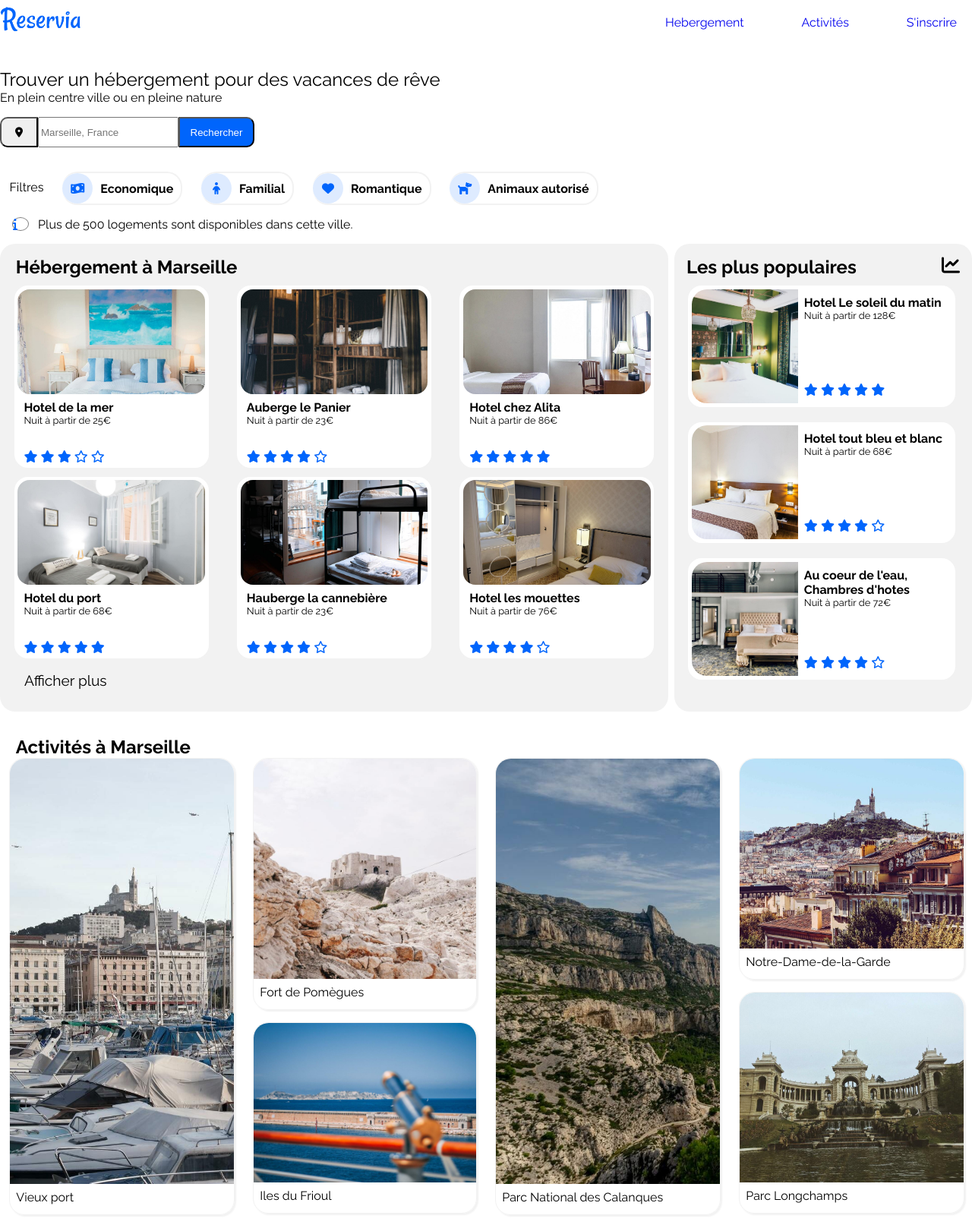
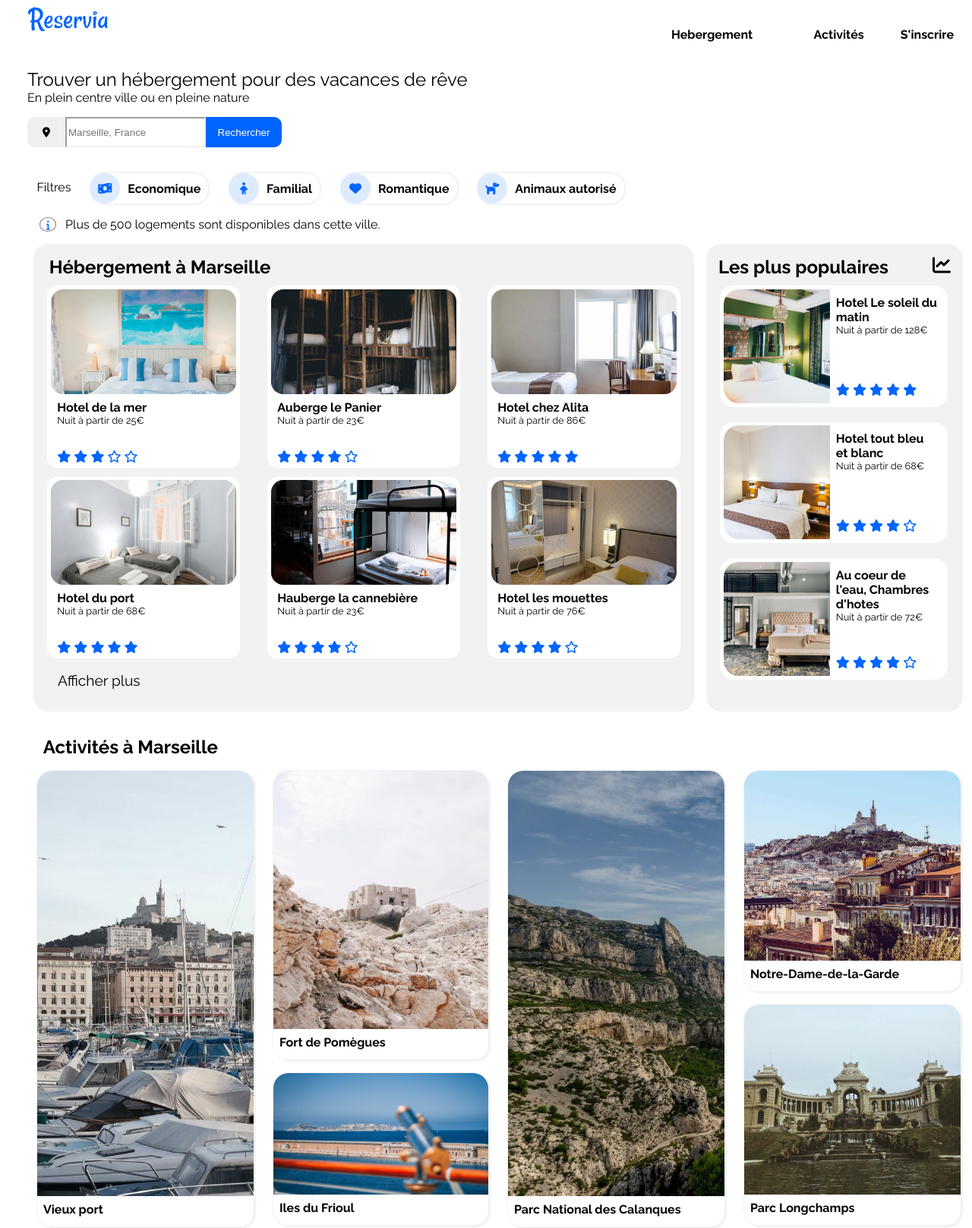
Before and after one commit to BastienLeroy/BastienLeroy.reservia, a plain HTML site: page index.html in a window 1280 px wide. Shown: the top 1617 px of the page at 76% size. Drawn offline with Linux system fonts and the light colour scheme.

Commit message:
début responsive

```diff
--- a/index.html
+++ b/index.html
@@ -18,12 +18,14 @@
 
             <div class="registerMenu">
                 <ul class="nav">
+                    <div class="underLine">
                         <li class="navItemUnderline">
                             <a class="nav-link active" href="#block2">Hebergement</a>
                         </li>
                         <li class="navItemUnderline">
                             <a class="nav-link active" href="#block3">Activités</a>
                         </li>
+                    </div>
                     <li class="navItem ">
                         <a class="nav-link active" href="#">S'inscrire</a>
                     </li>
@@ -287,48 +289,60 @@
 
                 <div class="bock3">
                     <div class="activitiesCardg1">
+                        <a href="#">
                             <div class="activitiesCardImg1" style="background-image: url('images/activites/3_medium/reno-laithienne-QUgJhdY5Fyk-unsplash.jpg')"></div>
                             <div class="card-body">
                                 <h5 class="card-title">Vieux port</h5>
                             </div>
+                        </a>
                     </div>
 
-                    <div class="testcard">
+                    <div class="testCard">
                         <div class="activitiesCardg3">
+                            <a href="#">
                                 <div class="activitiesCardImg3" style="background-image: url('images/activites/3_medium/paul-hermann-QFTrLdQIRhI-unsplash.jpg')"></div>
                                 <div class="card-body">
                                     <h5 class="card-title">Fort de Pomègues</h5>
                                 </div>
+                            </a>
                         </div>
 
                         <div class="activitiesCardg4">
+                            <a href="#">
                                 <div class="activitiesCardImg4" style="background-image: url('images/activites/3_medium/kevin-hikari-rV_Qd1l-VXg-unsplash.jpg')"></div>
                                 <div class="card-body">
                                     <h5 class="card-title">Iles du Frioul</h5>
                                 </div>
+                            </a>
                         </div>
                     </div>
 
                     <div class="activitiesCardg1">
+                        <a href="#">
                             <div class="activitiesCardImg1" style="background-image: url('images/activites/3_medium/kilyan-sockalingum-NR8-cBCN3aI-unsplash.jpg')"></div>
                             <div class="card-body">
                                 <h5 class="card-title">Parc National des Calanques</h5>
                             </div>
+                        </a>
                     </div>
 
-                    <div class="testcard">
+                    <div class="testCard">
                         <div class="activitiesCardg2">
+                            <a href="#">
                                 <div class="activitiesCardImg2" style="background-image: url('images/activites/3_medium/florian-wehde-xW9e8gdotxI-unsplash.jpg')"></div>
                                 <div class="card-body">
                                     <h5 class="card-title">Notre-Dame-de-la-Garde</h5>
                                 </div>
+                            </a>
                         </div>
 
                         <div class="activitiesCardg2">
+                            <a href="#">
                                 <div class="activitiesCardImg2" style="background-image: url('images/activites/3_medium/lena-paulin-wH2-EJoDcV0-unsplash.jpg')"></div>
                                 <div class="card-body">
                                     <h5 class="card-title">Parc Longchamps</h5>
                                 </div>
+                            </a>
                         </div>
                     </div>
                 </div>
--- a/style2.css
+++ b/style2.css
@@ -19,13 +19,14 @@ body {
     height: 100vh;
     display: flex;
     justify-content: center;
-    font-family: "Raleway" !important;
-}
+    font-family: "Raleway";
+    }
 .pageOne {
-    width: 1300px;
+    padding-left: 2rem;
+    width: 1240px;
 }
 h3 {
-    font-weight: bold !important;
+    font-weight: bold;
     font-size: 1.5rem;
 
 }
@@ -59,12 +60,45 @@ a:link
     flex-direction: row;
     justify-content: space-between;
     list-style-type: none;
-
+    margin-top: 1rem;
 }
-
+.underLine {
+    display: flex;
+    justify-content: space-between;
+    width: 100%;
+}
+.navItem {
+    font-weight: bold;
+}
+.navItem > a {
+    color: black;
+}
+.navItem > a:hover {
+    color: #0065FC;
+}
+.navItem:hover {
+    transform: scale(1.05);
+	-ms-transform: scale(1.05);
+	-webkit-transform: scale(1.05);
+	-o-transform: scale(1.05);
+	-moz-transform: scale(1.05);
+}
+.navItemUnderline {
+        font-weight: bold;
+}
+.navItemUnderline > a {
+    color: black;
+}
+.navItemUnderline > a:hover {
+    color: #0065FC;
+}
 .navItemUnderline:hover {
-
     border-top: 2px solid blue;
+    transform: scale(1.05);
+	-ms-transform: scale(1.05);
+	-webkit-transform: scale(1.05);
+	-o-transform: scale(1.05);
+	-moz-transform: scale(1.05);
 }
 .navItemUnderline{
     margin-right: 3rem;
@@ -92,12 +126,14 @@ a:link
     width: 350px;
     margin-top: 1rem;
     margin-bottom: 1rem;
+
 }
 .btnHere {
     width: 50px;
     height: 40px;
     color :black;
     border-radius: 10px 0 0 10px;
+    border:none;
 }
 .btnHere:hover{
     cursor:pointer;
@@ -106,12 +142,16 @@ a:link
 .search {
     width: 250px;
 }
+.formControl {
+    border-color: #F2F2F2;
+}
 .btnSearch {
     width: 100px;
     height: 40px;
     background-color : #0065FC;
     color: white;
     border-radius : 0 10px 10px 0;
+    border:none;
 }
 .btnSearch:hover{
     cursor:pointer;
@@ -128,7 +168,7 @@ a:link
      margin-top : 0.7rem
  }
 .filters > a:hover {
-    text-decoration: none !important;
+    text-decoration: none;
 }
 
 .filtersItem {
@@ -182,7 +222,11 @@ a:link
     margin-right: 0.5rem;
     color : #0065FC;
     border : 1px grey solid;
-    border-radius: 50%;
+    border-radius: 100%;
+}
+.fa-info:before {
+    margin: 0.2rem 0 0.2rem 0.5rem;
+    font-size: 0.8rem;
 }
 
 /* ///////////////////// */
@@ -192,7 +236,7 @@ a:link
 #block2 {
     display: flex;
     flex-wrap: wrap;
-    justify-content: space-between;
+    justify-content: space-around;
 }
 
 .hosting {
@@ -200,7 +244,7 @@ a:link
     flex-direction: column;
     background-color: #F2F2F2;
     border-radius: 20px;
-    width: 880px;
+    width: 870px;
     padding-bottom: 0 1rem;
 }
 .hosting > a > h5 {
@@ -216,7 +260,7 @@ a:link
     width: 100%;
 }
 .hostingCard {
-    border-radius: 20px !important;
+    border-radius: 20px;
     height: 230px;
     width: 28%;
     border-radius: 1rem;
@@ -285,7 +329,7 @@ a:link
     display: flex;
     flex-direction: column;
     background-color: #F2F2F2;
-    width: 360px;
+    width: 306px;
     padding: 0 1rem 0 1rem;
     border-radius: 20px;
     padding-bottom:2rem;
@@ -301,12 +345,12 @@ a:link
 
 .mostPopularCard {
     display: flex;
-    flex-direction: row !important;
+    flex-direction: row ;
     height: 150px;
     width: 95%;
     margin: 0.5rem 0;
     padding: 0.3rem;
-    border-radius: 20px !important;
+    border-radius: 20px ;
     background-color: white;
     border: 2px solid #f2f2f2;
 }
@@ -355,14 +399,14 @@ a:link
     margin-bottom: 2rem;
 }
 .activitiesTitle {
-    margin : 1rem 0 0 1.3rem;
+    margin : 1rem 0 1rem 1.3rem;
 }
 .bock3  {
     display: flex;
     justify-content: space-around;
     width: 100%;
 }
-.testcard{
+.testCard{
     display: flex;
     flex-direction: column;
     justify-content: space-between;
@@ -381,13 +425,13 @@ a:link
     border-radius: 20px 20px 0 0;
 }
 .activitiesCardImg3 {
-    height: 290px;
+    height: 340px;
     background-size: cover;
     background-position: center;
     border-radius: 20px 20px 0 0;
 }
 .activitiesCardImg4 {
-    height: 210px;
+    height: 160px;
     background-size: cover;
     background-position: center;
     border-radius: 20px 20px 0 0;
@@ -400,6 +444,10 @@ a:link
     border: 1px #f2f2f2 solid;
     box-shadow: 2px 2px 2px #f2f2f2;
 }
+.activitiesCardg1 > a {
+    color: black;
+    font-weight: bold;
+}
 .activitiesCardg2 {
     border-radius: 20px ;
     height: 290px;
@@ -407,17 +455,29 @@ a:link
     border: 1px #f2f2f2 solid;
     box-shadow: 2px 2px 2px #f2f2f2;
 }
+.activitiesCardg2 > a {
+    color: black;
+    font-weight: bold;
+}
 .activitiesCardg3 {
-    height: 330px;
+    height: 380px;
     border: 1px #f2f2f2 solid;
     box-shadow: 2px 2px 2px #f2f2f2;
     border-radius: 20px ;
 }
+.activitiesCardg3 > a {
+    color: black;
+    font-weight: bold;
+}
 .activitiesCardg4 {
-    height: 250px;
+    height: 200px;
     border: 1px #f2f2f2 solid;
     box-shadow: 2px 2px 2px #f2f2f2;
     border-radius: 20px ;
+}
+.activitiesCardg4 > a {
+    color: black;
+    font-weight: bold;
 }
 .card-body {
     margin: 0.5rem 0 0 0.5rem;
@@ -549,3 +609,36 @@ a:link
 	-moz-transform: scale(1.05);
 }
 /* ____________________ */
+
+/*______RESPONSIVE______*/
+
+/*_______________desktop____________________*/
+@media screen and (max-width: 1239px) {
+.logo {
+    position: absolute;
+}
+
+.underLine {
+    border-bottom : 2px #F2F2F2 solid;
+    position: absolute;
+    justify-content: space-around;
+}
+.underLine:hover {
+    border-bottom : 2px #0065FC solid;
+}
+.registerMenu {
+    width: 100%;
+}
+.nav {
+    margin-top: 3rem;
+    width: auto;
+    }
+.navItem {
+    position: absolute;
+    right: 40px;
+    top : 40px;
+}
+
+@media all and (max-width: 900px) {
+
+}
```
Lines whose indentation alone changed are shown as unchanged.
